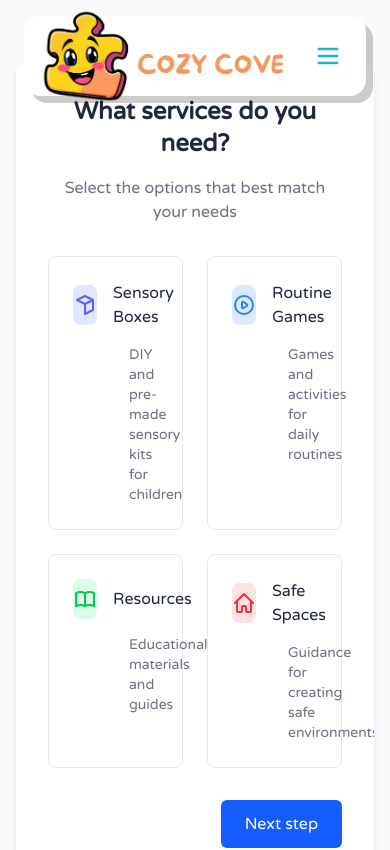
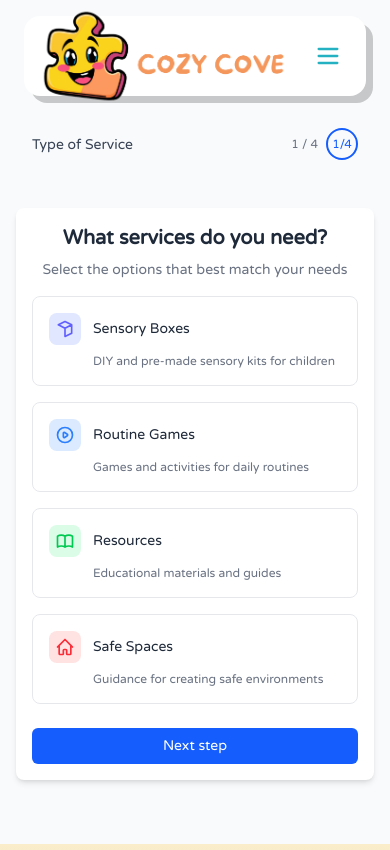
Before and after one commit to YVictorin/CozyCove, a React (Vite) app in the folder client/: page /register in a window 390 px wide. Shown: the top 850 px of the page. Built offline with nearby package versions, Linux system fonts and the light colour scheme; no server answers.

Commit message:
refactor(form): update display on mobile devices

```diff
--- a/client/src/components/forms/MultiStepForm.jsx
+++ b/client/src/components/forms/MultiStepForm.jsx
@@ -133,7 +133,7 @@ const MultiStepForm = () => {
       {success && <div className="mb-4 text-green-500">{success}</div>}
 
       {/* Step Indicator */}
-      <div className="w-full max-w-3xl mb-4 px-4 flex items-center justify-between">
+      <div className="w-full  mt-16 max-w-3xl mb-4 px-4 flex items-center justify-between">
         <div>
           {currentStep > 1 ? (
             <button onClick={handlePrevStep} className="mr-4 text-gray-500 hover:text-gray-700">
@@ -157,29 +157,30 @@ const MultiStepForm = () => {
       </div>
 
       {/* Main Form Card */}
-      <div className="bg-white rounded-lg shadow-md w-full max-w-3xl overflow-hidden relative">
+      <div className="bg-white mt-8 rounded-lg shadow-md w-full max-w-3xl overflow-hidden relative">
+
       {/* Step 1: Type of Service */}
     <div className={`transition-all duration-300 ${animation} ${currentStep === 1 ? 'block' : 'hidden'}`}>
-          <div className="p-8">
-            <h2 className="text-2xl font-bold text-center text-gray-800 mb-4">
+      <div className="p-4 sm:p-6 md:p-8">
+        <h2 className="text-xl sm:text-2xl font-bold text-center text-gray-800 mb-2 sm:mb-4">
           What services do you need?
         </h2>
-            <p className="text-center text-gray-500 mb-8">
+        <p className="text-center text-gray-500 text-sm sm:text-base mb-4 sm:mb-8">
           Select the options that best match your needs
         </p>
-            <div className="grid grid-cols-2 gap-6 mb-8">
+        <div className="grid grid-cols-1 sm:grid-cols-2 gap-4 sm:gap-6 mb-6 sm:mb-8">
           <div
-                className={`cursor-pointer p-6 rounded-lg border transition-all ${
+            className={`cursor-pointer p-4 sm:p-6 rounded-lg border transition-all ${
               formData.needType === 'sensoryBoxes'
                 ? 'border-blue-500 bg-blue-50'
                 : 'border-gray-200 hover:border-blue-300'
             }`}
             onClick={() => handleOptionSelect('needType', 'sensoryBoxes')}
           >
-                <div className="flex items-center mb-4">
-                  <div className="w-10 h-10 bg-indigo-100 rounded-lg flex items-center justify-center mr-4">
+            <div className="flex items-center mb-2 sm:mb-4">
+              <div className="w-8 h-8 sm:w-10 sm:h-10 bg-indigo-100 rounded-lg flex items-center justify-center mr-3 sm:mr-4">
                 <svg
-                      className="w-6 h-6 text-indigo-500"
+                  className="w-5 h-5 sm:w-6 sm:h-6 text-indigo-500"
                   fill="none"
                   stroke="currentColor"
                   viewBox="0 0 24 24"
@@ -192,25 +193,25 @@ const MultiStepForm = () => {
                   ></path>
                 </svg>
               </div>
-                  <h3 className="text-base font-medium text-gray-800">Sensory Boxes</h3>
+              <h3 className="text-sm sm:text-base font-medium text-gray-800">Sensory Boxes</h3>
             </div>
-                <p className="text-sm text-gray-500 pl-14">
+            <p className="text-xs sm:text-sm text-gray-500 pl-11 sm:pl-14">
               DIY and pre-made sensory kits for children
             </p>
           </div>
 
           <div
-                className={`cursor-pointer p-6 rounded-lg border transition-all ${
+            className={`cursor-pointer p-4 sm:p-6 rounded-lg border transition-all ${
               formData.needType === 'routineGames'
                 ? 'border-blue-500 bg-blue-50'
                 : 'border-gray-200 hover:border-blue-300'
             }`}
             onClick={() => handleOptionSelect('needType', 'routineGames')}
           >
-                <div className="flex items-center mb-4">
-                  <div className="w-10 h-10 bg-blue-100 rounded-lg flex items-center justify-center mr-4">
+            <div className="flex items-center mb-2 sm:mb-4">
+              <div className="w-8 h-8 sm:w-10 sm:h-10 bg-blue-100 rounded-lg flex items-center justify-center mr-3 sm:mr-4">
                 <svg
-                      className="w-6 h-6 text-blue-500"
+                  className="w-5 h-5 sm:w-6 sm:h-6 text-blue-500"
                   fill="none"
                   stroke="currentColor"
                   viewBox="0 0 24 24"
@@ -229,25 +230,25 @@ const MultiStepForm = () => {
                   ></path>
                 </svg>
               </div>
-                  <h3 className="text-base font-medium text-gray-800">Routine Games</h3>
+              <h3 className="text-sm sm:text-base font-medium text-gray-800">Routine Games</h3>
             </div>
-                <p className="text-sm text-gray-500 pl-14">
+            <p className="text-xs sm:text-sm text-gray-500 pl-11 sm:pl-14">
               Games and activities for daily routines
             </p>
           </div>
 
           <div
-                className={`cursor-pointer p-6 rounded-lg border transition-all ${
+            className={`cursor-pointer p-4 sm:p-6 rounded-lg border transition-all ${
               formData.needType === 'resources'
                 ? 'border-blue-500 bg-blue-50'
                 : 'border-gray-200 hover:border-blue-300'
             }`}
             onClick={() => handleOptionSelect('needType', 'resources')}
           >
-                <div className="flex items-center mb-4">
-                  <div className="w-10 h-10 bg-green-100 rounded-lg flex items-center justify-center mr-4">
+            <div className="flex items-center mb-2 sm:mb-4">
+              <div className="w-8 h-8 sm:w-10 sm:h-10 bg-green-100 rounded-lg flex items-center justify-center mr-3 sm:mr-4">
                 <svg
-                      className="w-6 h-6 text-green-500"
+                  className="w-5 h-5 sm:w-6 sm:h-6 text-green-500"
                   fill="none"
                   stroke="currentColor"
                   viewBox="0 0 24 24"
@@ -260,25 +261,25 @@ const MultiStepForm = () => {
                   ></path>
                 </svg>
               </div>
-                  <h3 className="text-base font-medium text-gray-800">Resources</h3>
+              <h3 className="text-sm sm:text-base font-medium text-gray-800">Resources</h3>
             </div>
-                <p className="text-sm text-gray-500 pl-14">
+            <p className="text-xs sm:text-sm text-gray-500 pl-11 sm:pl-14">
               Educational materials and guides
             </p>
           </div>
 
           <div
-                className={`cursor-pointer p-6 rounded-lg border transition-all ${
+            className={`cursor-pointer p-4 sm:p-6 rounded-lg border transition-all ${
               formData.needType === 'safeSpaces'
                 ? 'border-blue-500 bg-blue-50'
                 : 'border-gray-200 hover:border-blue-300'
             }`}
             onClick={() => handleOptionSelect('needType', 'safeSpaces')}
           >
-                <div className="flex items-center mb-4">
-                  <div className="w-10 h-10 bg-red-100 rounded-lg flex items-center justify-center mr-4">
+            <div className="flex items-center mb-2 sm:mb-4">
+              <div className="w-8 h-8 sm:w-10 sm:h-10 bg-red-100 rounded-lg flex items-center justify-center mr-3 sm:mr-4">
                 <svg
-                      className="w-6 h-6 text-red-500"
+                  className="w-5 h-5 sm:w-6 sm:h-6 text-red-500"
                   fill="none"
                   stroke="currentColor"
                   viewBox="0 0 24 24"
@@ -291,29 +292,28 @@ const MultiStepForm = () => {
                   ></path>
                 </svg>
               </div>
-                  <h3 className="text-base font-medium text-gray-800">Safe Spaces</h3>
+              <h3 className="text-sm sm:text-base font-medium text-gray-800">Safe Spaces</h3>
             </div>
-                <p className="text-sm text-gray-500 pl-14">
+            <p className="text-xs sm:text-sm text-gray-500 pl-11 sm:pl-14">
               Guidance for creating safe environments
             </p>
           </div>
         </div>
 
         {validationErrors.needType && (
-              <p className="text-red-500">{validationErrors.needType}</p>
+          <p className="text-red-500 text-sm">{validationErrors.needType}</p>
         )}
         <div className="flex justify-end">
           <button
             onClick={handleNextStep}
             disabled={!formData.needType}
-                className="px-6 py-3 rounded-md text-white font-medium transition-all bg-blue-600 hover:bg-blue-700"
+            className="px-4 py-2 sm:px-6 sm:py-3 rounded-md text-white text-sm sm:text-base font-medium transition-all bg-blue-600 hover:bg-blue-700 w-full sm:w-auto"
           >
             Next step
           </button>
         </div>
       </div>
     </div>
-
         {/* Step 2: Personal Information */}
         <div className={`transition-all duration-300 ${animation} ${currentStep === 2 ? 'block' : 'hidden'}`}>
           <div className="p-8">
--- a/client/src/validation/loginSchema.js
+++ b/client/src/validation/loginSchema.js
@@ -8,7 +8,8 @@ const loginSchema = Yup.object().shape({
   password: Yup.string()
     .min(6, 'Password must be at least 6 characters')
     .matches(
-
+      /^(?=.*[a-z])(?=.*[A-Z])(?=.*\d)(?=.*[@$!%*?&])[A-Za-z\d@$!%*?&]{6,}$/,
+      'Password must contain at least one uppercase letter, one lowercase letter, one number, and one special character'
     )
     .required('Password is required'),
 
--- a/client/src/validation/registerSchema.js
+++ b/client/src/validation/registerSchema.js
@@ -12,6 +12,9 @@ export const step2 = Yup.object().shape({
 export const step3 = Yup.object().shape({
   password: Yup.string()
     .min(6, "Password must be at least 6 characters")
+    .matches(/^(?=.*[a-z])(?=.*[A-Z])(?=.*\d)(?=.*[@$!%*?&])[A-Za-z\d@$!%*?&]{6,}$/,
+      'Password must contain at least one uppercase letter, one lowercase letter, one number, and one special character'
+    )
     .required("Password is required"),
 
   confirmPassword: Yup.string()
```
Lines whose indentation alone changed are shown as unchanged.
